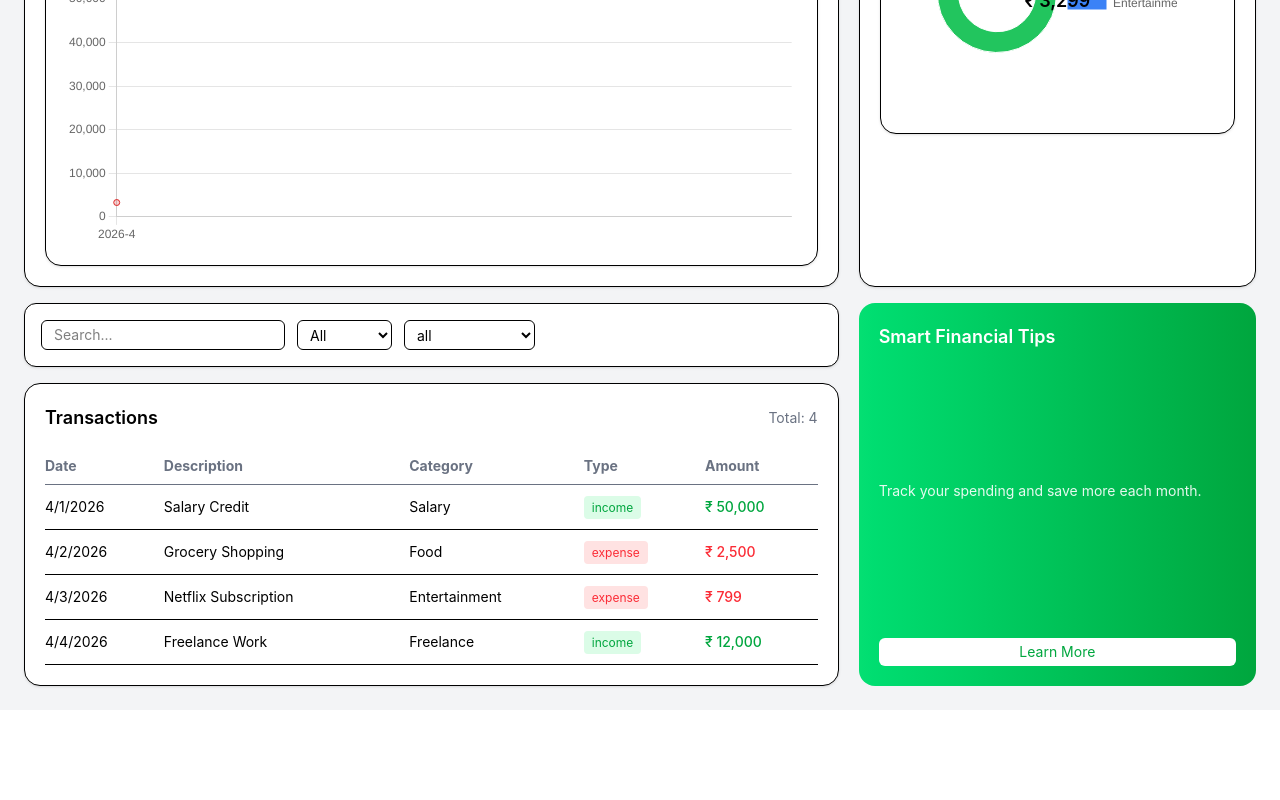
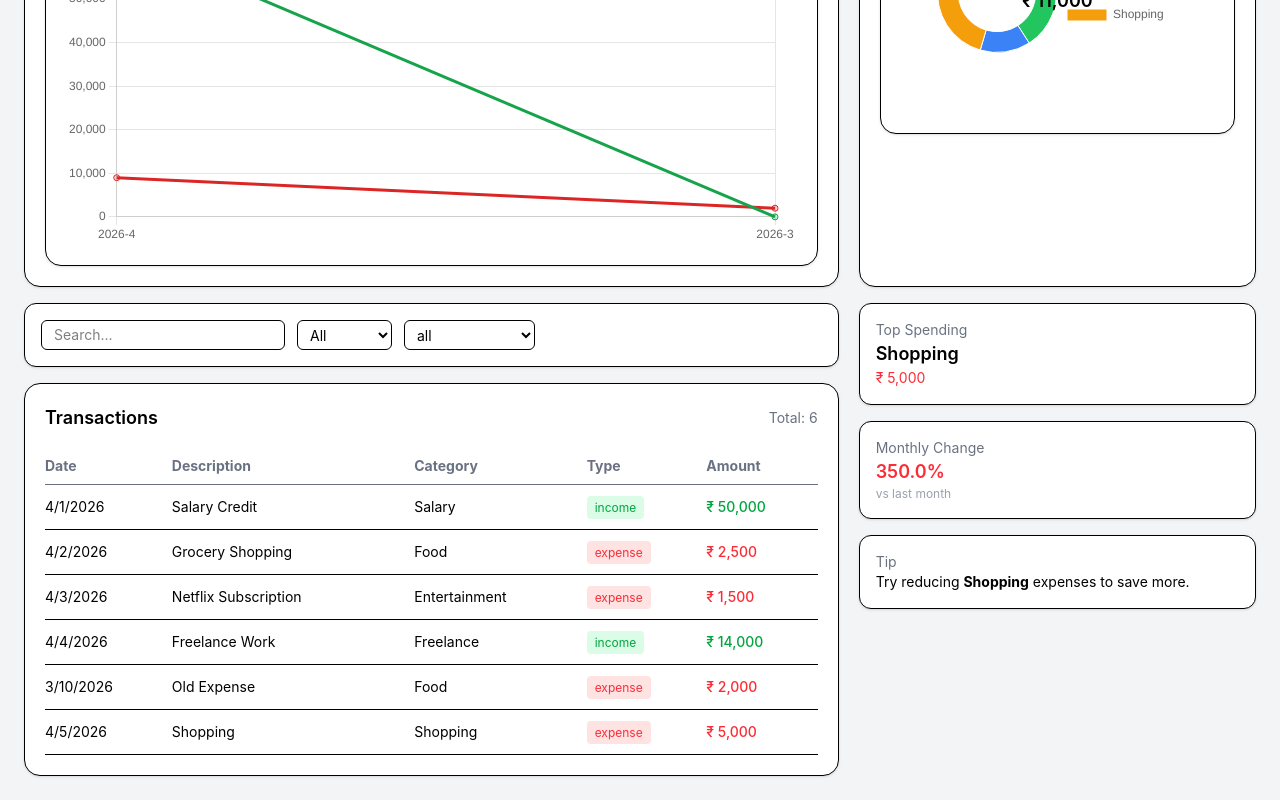
Before and after one commit to firdoshalam7786/zorvyn-dashboard, a React (Vite) app: page / in a window 1280 px wide. Shown: the part 592-1392 px from the top of the page. Before the commit the page ends 1302 px from the top, so only its background shows below. Built offline with nearby package versions, Linux system fonts and the light colour scheme.

Commit message:
complete the work Insight

```diff
--- /dev/null
+++ b/src/components/Insights.jsx
@@ -0,0 +1,101 @@
+import { useContext, useMemo } from "react";
+import { AppContext } from "../context/AppContext";
+
+function Insights() {
+  const { transaction = [] } = useContext(AppContext);
+
+  const insights = useMemo(() => {
+    let categoryMap = {};
+    let currentMonth = new Date().getMonth();
+    let lastMonth = currentMonth - 1;
+
+    let currentExpense = 0;
+    let lastExpense = 0;
+
+    transaction.forEach((txn) => {
+      const date = new Date(txn.date);
+      const month = date.getMonth();
+
+      // Expense only
+      if (txn.type === "expense") {
+        currentExpense += month === currentMonth ? txn.amount : 0;
+        lastExpense += month === lastMonth ? txn.amount : 0;
+
+        // Category grouping
+        if (!categoryMap[txn.category]) {
+          categoryMap[txn.category] = 0;
+        }
+        categoryMap[txn.category] += txn.amount;
+      }
+    });
+
+    // Highest category
+    let topCategory = "N/A";
+    let maxValue = 0;
+
+    Object.entries(categoryMap).forEach(([cat, value]) => {
+      if (value > maxValue) {
+        maxValue = value;
+        topCategory = cat;
+      }
+    });
+
+    // Monthly % change
+    let percentChange = 0;
+
+    if (lastExpense > 0) {
+      percentChange =
+        ((currentExpense - lastExpense) / lastExpense) * 100;
+    }
+
+    return {
+      topCategory,
+      maxValue,
+      percentChange: percentChange.toFixed(1),
+    };
+  }, [transaction]);
+
+  return (
+    <div className="flex flex-col gap-4">
+
+      {/* Highest Spending */}
+      <div className="bg-white p-4 rounded-xl shadow-sm border">
+        <p className="text-sm text-gray-500">Top Spending</p>
+        <h3 className="text-lg font-semibold">
+          {insights.topCategory}
+        </h3>
+        <p className="text-sm text-red-500">
+          ₹ {insights.maxValue.toLocaleString()}
+        </p>
+      </div>
+
+      {/* Monthly Comparison */}
+      <div className="bg-white p-4 rounded-xl shadow-sm border">
+        <p className="text-sm text-gray-500">Monthly Change</p>
+        <h3
+          className={`text-lg font-semibold ${
+            insights.percentChange >= 0
+              ? "text-red-500"
+              : "text-green-600"
+          }`}
+        >
+          {insights.percentChange}%
+        </h3>
+        <p className="text-xs text-gray-400">
+          vs last month
+        </p>
+      </div>
+
+      {/* Tip */}
+      <div className="bg-white p-4 rounded-xl shadow-sm border">
+        <p className="text-sm text-gray-500">Tip</p>
+        <p className="text-sm">
+          Try reducing <b>{insights.topCategory}</b> expenses to save more.
+        </p>
+      </div>
+
+    </div>
+  );
+}
+
+export default Insights;
--- a/src/data/data.js
+++ b/src/data/data.js
@@ -18,7 +18,7 @@ export const data = [
   {
     id: "txn_3",
     title: "Netflix Subscription",
-    amount: 799,
+    amount: 1500,
     type: "expense",
     category: "Entertainment",
     date: "2026-04-03",
@@ -26,9 +26,25 @@ export const data = [
   {
     id: "txn_4",
     title: "Freelance Work",
-    amount: 12000,
+    amount: 14000,
     type: "income",
     category: "Freelance",
     date: "2026-04-04",
   },
+  {
+  id: "txn_5",
+  title: "Old Expense",
+  amount: 2000,
+  type: "expense",
+  category: "Food",
+  date: "2026-03-10",
+},
+{
+  id: "txn_6",
+  title: "Shopping",
+  amount: 5000,
+  type: "expense",
+  category: "Shopping",
+  date: "2026-04-05",
+}
 ];
--- a/src/pages/FinanceDashboard.jsx
+++ b/src/pages/FinanceDashboard.jsx
@@ -4,6 +4,7 @@ import TransactionsTab from "../components/TransactionsTab";
 import Filtering from "../components/Filtering";
 import ChartBalance from "../components/ChartBalance";
 import SpendingPie from "../components/SpendingPie";
+import Insights from "../components/Insights";
 
 function FinanceDashboard() {
   const [activeTab, setActiveTab] = useState("dashboard");
@@ -85,17 +86,7 @@ function FinanceDashboard() {
         </div>
 
         {/* Insights */}
-        <div className="bg-gradient-to-r from-green-400 to-green-600 text-white rounded-2xl p-5 flex flex-col justify-between">
-          <h3 className="text-lg font-semibold">Smart Financial Tips</h3>
-
-          <p className="text-sm opacity-90 mt-2">
-            Track your spending and save more each month.
-          </p>
-
-          <button className="mt-4 bg-white text-green-600 py-1 rounded-md text-sm">
-            Learn More
-          </button>
-        </div>
+        <Insights/>
       </div>
     </div>
   );
```
